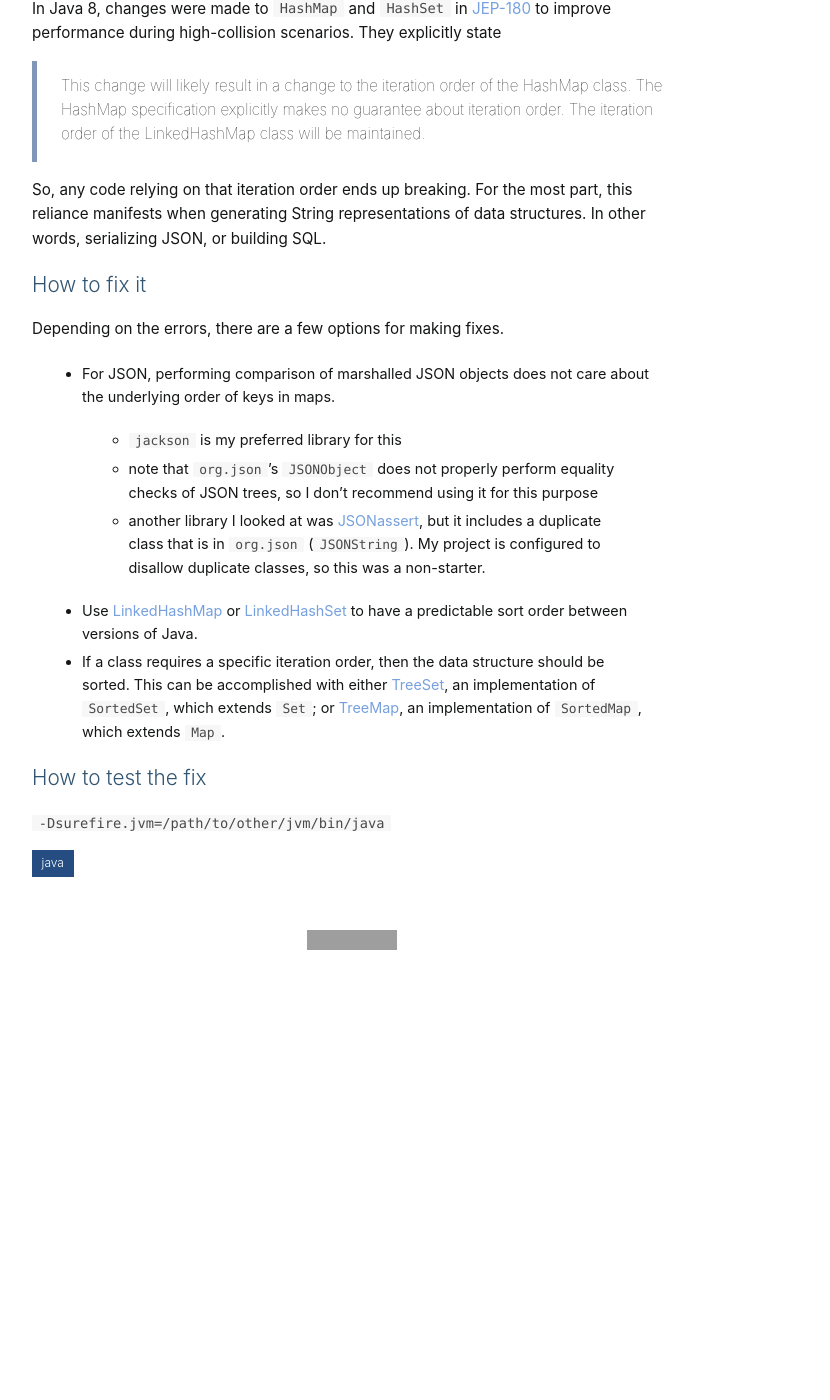
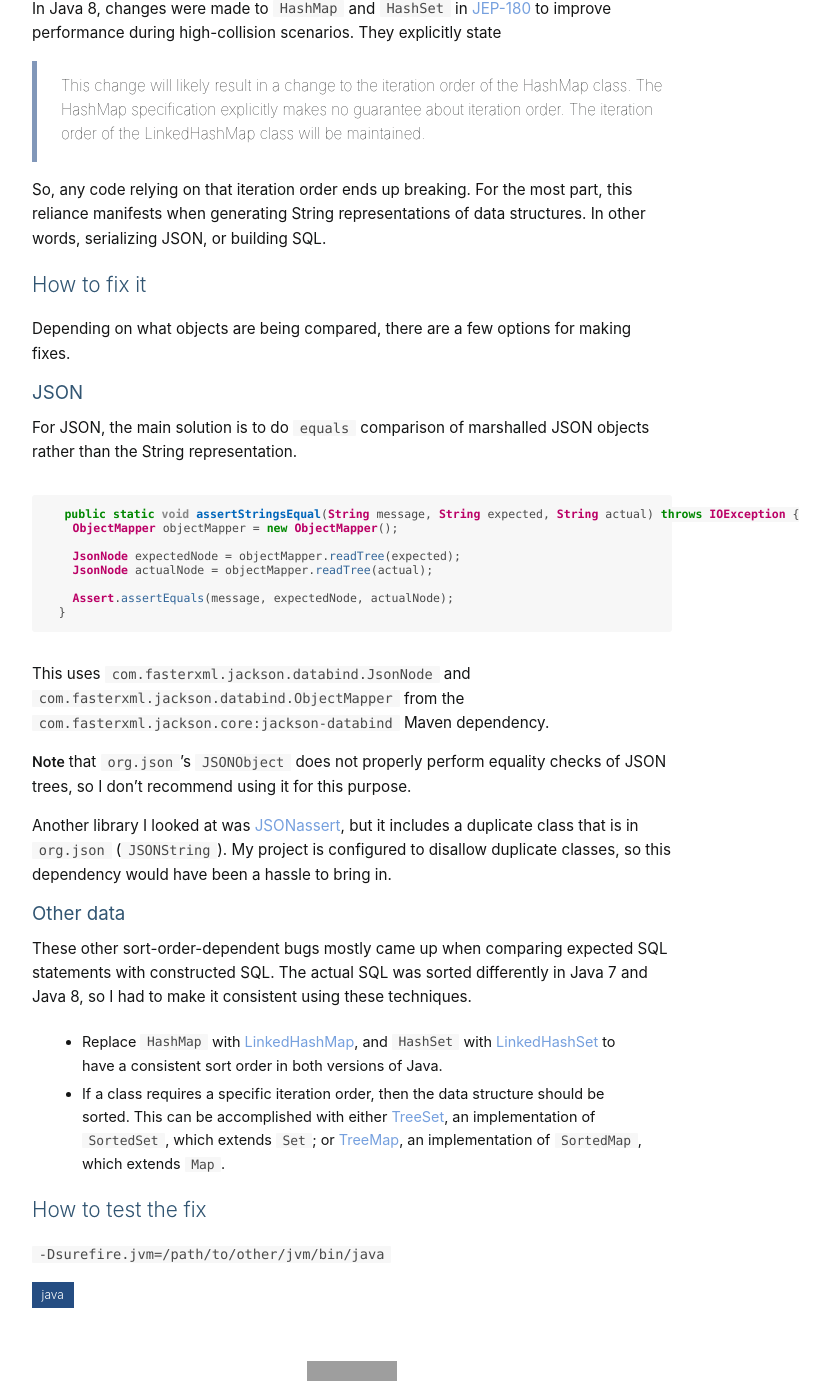
Before and after one commit to matthew-dailey/matthew-dailey.github.io, a Jekyll site: the page built from _posts/2017-06-05-java8-conversion.markdown, in a window 1280 px wide and 1400 px high, scrolled down 843 px. Shown: the whole window, without its empty margins (288-1118 px from the left). Built offline with Jekyll 4.4.1, drawn with Linux system fonts in a browser that asks for light colours; some web fonts are replaced; before the commit the page ends 1811 px from its top, so only the background shows below that; some of the changed text lies outside the part shown; grey boxes are pictures that could not be loaded.

Commit message:
Restructuring 'How to fix it' section for readability

````diff
--- a/_posts/2017-04-02-java8-conversion.markdown
+++ b/_posts/2017-06-05-java8-conversion.markdown
@@ -38,18 +38,41 @@ In other words, serializing JSON, or building SQL.
 
 ## How to fix it
 
-Depending on the errors, there are a few options for making fixes.
+Depending on what objects are being compared, there are a few options for making fixes.
 
-* For JSON, performing comparison of marshalled JSON objects does not care about the underlying order of keys in maps.
-  * `jackson` is my preferred library for this
-  * note that `org.json`'s `JSONObject` does not properly perform equality checks of JSON trees,
-  so I don't recommend using it for this purpose
-  * another library I looked at was [JSONassert](https://github.com/skyscreamer/JSONassert), but it includes a duplicate
-  class that is in `org.json` (`JSONString`).  My project is configured to disallow duplicate classes, so this was
-  a non-starter.
-* Use [LinkedHashMap](http://docs.oracle.com/javase/7/docs/api/java/util/LinkedHashMap.html) or
-[LinkedHashSet](http://docs.oracle.com/javase/7/docs/api/java/util/LinkedHashSet.html) to have a predictable sort order
-between versions of Java.
+### JSON
+
+For JSON, the main solution is to do `equals` comparison of marshalled JSON objects rather than the String representation.
+
+```java
+  public static void assertStringsEqual(String message, String expected, String actual) throws IOException {
+    ObjectMapper objectMapper = new ObjectMapper();
+
+    JsonNode expectedNode = objectMapper.readTree(expected);
+    JsonNode actualNode = objectMapper.readTree(actual);
+
+    Assert.assertEquals(message, expectedNode, actualNode);
+  }
+```
+
+This uses `com.fasterxml.jackson.databind.JsonNode` and `com.fasterxml.jackson.databind.ObjectMapper` from the
+`com.fasterxml.jackson.core:jackson-databind` Maven dependency.
+
+**Note** that `org.json`'s `JSONObject` does not properly perform equality checks of JSON trees,
+so I don't recommend using it for this purpose.
+
+Another library I looked at was [JSONassert](https://github.com/skyscreamer/JSONassert), but it includes a duplicate
+class that is in `org.json` (`JSONString`).  My project is configured to disallow duplicate classes,
+so this dependency would have been a hassle to bring in.
+
+### Other data
+
+These other sort-order-dependent bugs mostly came up when comparing expected SQL statements with constructed SQL.
+The actual SQL was sorted differently in Java 7 and Java 8, so I had to make it consistent using these techniques.
+
+* Replace `HashMap` with [LinkedHashMap](http://docs.oracle.com/javase/7/docs/api/java/util/LinkedHashMap.html),
+and `HashSet` with [LinkedHashSet](http://docs.oracle.com/javase/7/docs/api/java/util/LinkedHashSet.html)
+to have a consistent sort order in both versions of Java.
 * If a class requires a specific iteration order, then the data structure should be sorted.
 This can be accomplished with either [TreeSet](http://docs.oracle.com/javase/7/docs/api/java/util/TreeSet.html),
 an implementation of `SortedSet`, which extends `Set`;
````
Also changed, not shown: other parts of _posts/2017-06-05-java8-conversion.markdown (+2 -2 lines).
